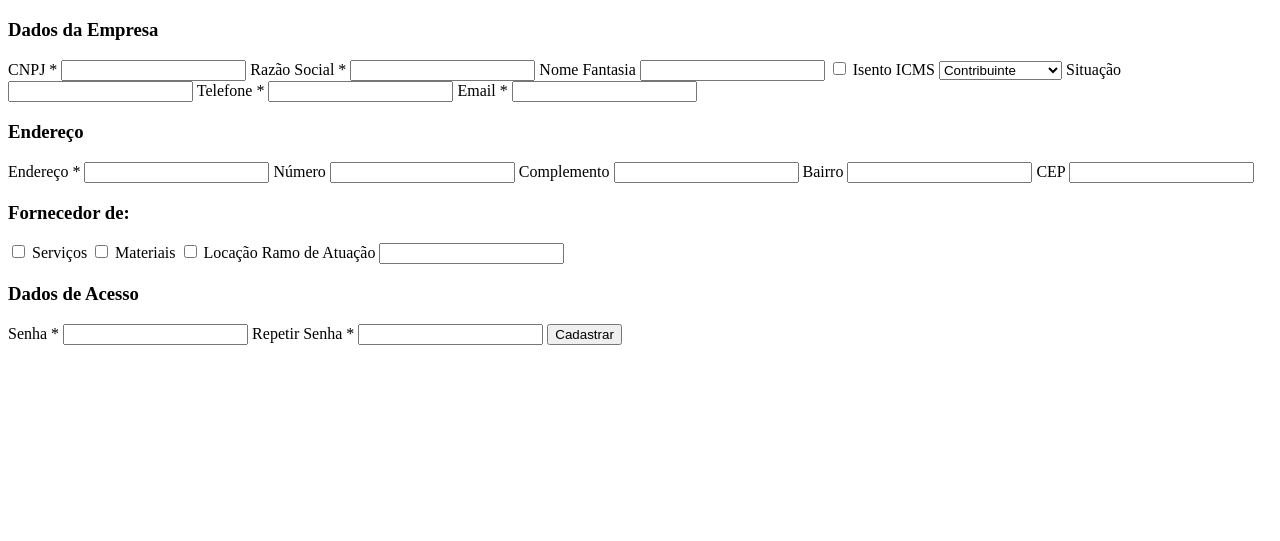
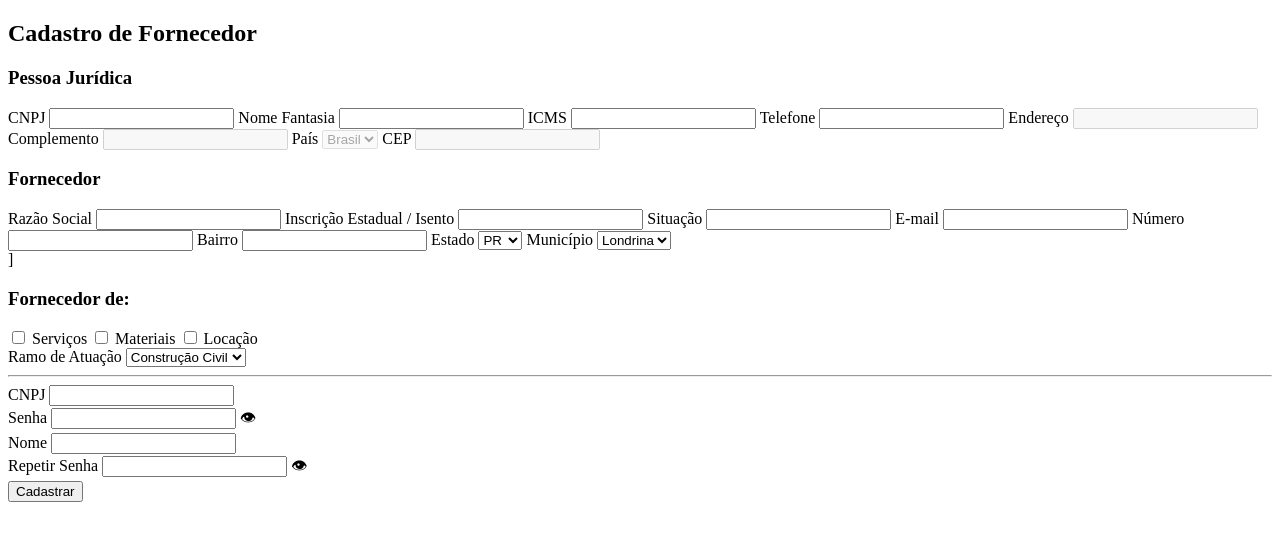
Before and after one commit to viniciuss19/mse-form, a PHP site: page / in a window 1280 px wide. Shown: the top 541 px of the page. Run offline with PHP 8.4, Linux system fonts and the light colour scheme.

Commit message:
fix: divided form in 2 cols and bettered basic structure

```diff
--- a/public/index.php
+++ b/public/index.php
@@ -1,83 +1,146 @@
 <!DOCTYPE html>
-<html lang="pt-br">
+<html>
 <head>
-    <meta charset="UTF-8">
-    <title>Cadastro de Fornecedor - MSE</title>
+<meta charset="UTF-8">
+<title>Cadastro Fornecedor</title>
 
-    <link rel="stylesheet" href="css/style.css">
-    <script src="https://code.jquery.com/jquery-3.6.0.min.js"></script>
-    <script src="js/script.js" defer></script>
+<link rel="stylesheet" href="css/style.css">
+<script src="https://code.jquery.com/jquery-3.6.0.min.js"></script>
+<script src="js/script.js" defer></script>
+
 </head>
 <body>
+
+<div class="container">
+<h2>Cadastro de Fornecedor</h2>
+
 <form id="formFornecedor" method="POST" action="salvar.php">
 
+<div class="row">
 
-<h3>Dados da Empresa</h3>
 
-<label>CNPJ *</label>
-<input type="text" name="cnpj" id="cnpj" required>
+<div class="col">
+<h3>Pessoa Jurídica</h3>
 
-<label>Razão Social *</label>
-<input type="text" name="razao_social" required>
+<label>CNPJ</label>
+<input type="text" id="cnpj_empresa" name="cnpj_empresa" required>
 
 <label>Nome Fantasia</label>
 <input type="text" name="nome_fantasia">
 
-<label>
-<input type="checkbox" name="isento"> Isento
-</label>
+<label>ICMS</label>
+<input type="text" name="icms">
 
-<label>ICMS</label>
-<select name="icms">
-    <option value="CONTRIBUINTE">Contribuinte</option>
-    <option value="NAO CONTRIBUINTE">Não Contribuinte</option>
+<label>Telefone</label>
+<input type="text" name="telefone">
+
+<label>Endereço</label>
+<input type="text" id="endereco" name="endereco" disabled>
+
+<label>Complemento</label>
+<input type="text" id="complemento" name="complemento" disabled>
+
+<label>País</label>
+<select id="pais" name="pais" disabled>
+<option value="Brasil">Brasil</option>
 </select>
+
+<label>CEP</label>
+<input type="text" id="cep" name="cep" disabled>
+
+</div>
+
+<div class="col">
+<h3>Fornecedor</h3>
+
+<label>Razão Social</label>
+<input type="text" name="razao_social" required>
+
+<label>Inscrição Estadual / Isento</label>
+<input type="text" name="inscricao_estadual">
 
 <label>Situação</label>
 <input type="text" name="situacao">
 
-<label>Telefone *</label>
-<input type="text" name="telefone" id="telefone" required>
-
-<label>Email *</label>
+<label>E-mail</label>
 <input type="email" name="email" required>
-
-<h3>Endereço</h3>
-
-<label>Endereço *</label>
-<input type="text" name="endereco" required>
 
 <label>Número</label>
 <input type="text" name="numero">
 
-<label>Complemento</label>
-<input type="text" name="complemento">
-
 <label>Bairro</label>
 <input type="text" name="bairro">
 
-<label>CEP</label>
-<input type="text" name="cep" id="cep">
+<label>Estado</label>
+<select name="estado">
+<option value="PR">PR</option>
+<option value="SP">SP</option>
+<option value="RJ">RJ</option>
+<option value="MG">MG</option>
 
+</select>
+
+<label>Município</label>
+<select name="municipio">
+<option value="Londrina">Londrina</option>
+</select>
+
+</div>
+</div>
+
+]
+<div class="center">
 <h3>Fornecedor de:</h3>
 
+<div class="checkbox-group">
 <label><input type="checkbox" name="servicos"> Serviços</label>
 <label><input type="checkbox" name="materiais"> Materiais</label>
 <label><input type="checkbox" name="locacao"> Locação</label>
+</div>
 
 <label>Ramo de Atuação</label>
-<input type="text" name="ramo_atuacao">
+<select name="ramo_atuacao">
+<option>Construção Civil</option>
+<option>Elétrica</option>
+<option>Hidráulica</option>
+<option>Logística</option>
+<option>TI</option>
+</select>
 
-<h3>Dados de Acesso</h3>
+</div>
 
-<label>Senha *</label>
+<hr>
+
+<div class="row">
+
+<div class="col">
+<label>CNPJ</label>
+<input type="text" name="cnpj_login" required>
+
+<div class="password-wrapper">
+<label>Senha</label>
 <input type="password" name="senha" id="senha" required>
+<span onclick="toggleSenha('senha')">👁</span>
+</div>
+</div>
 
-<label>Repetir Senha *</label>
+<div class="col">
+<label>Nome</label>
+<input type="text" name="nome_usuario" required>
+
+<div class="password-wrapper">
+<label>Repetir Senha</label>
 <input type="password" id="confirmarSenha" required>
+<span onclick="toggleSenha('confirmarSenha')">👁</span>
+</div>
+</div>
+
+</div>
 
 <button type="submit">Cadastrar</button>
 
 </form>
+</div>
+
 </body>
 </html>
```
Also changed, not shown: config/db.php (+22 -0 lines).
